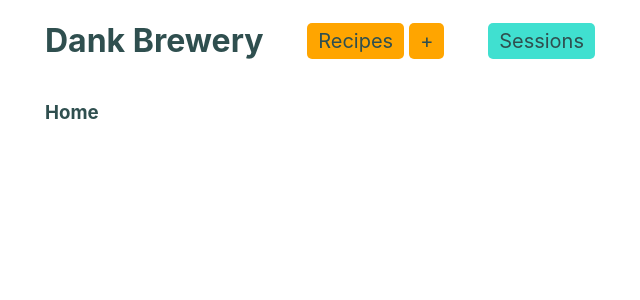
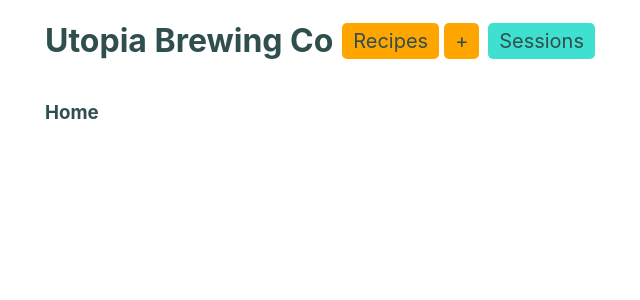
Before and after one commit to Jameson13B/utopia-brewing-journal, a React (Create React App) app: page / in a window 1280 px wide. Shown: the top 300 px of the page, without its empty margins (320-960 px from the left). Built offline with nearby package versions, Linux system fonts and the light colour scheme; no server answers; the database is empty.

Commit message:
Updated Name on home page

```diff
--- a/src/App.js
+++ b/src/App.js
@@ -35,7 +35,7 @@ class App extends React.Component {
       <div className="App">
         <Header>
           <Title to="/">
-            <h1>Dank Brewery</h1>
+            <h1>Utopia Brewing Co</h1>
           </Title>
           <div style={{}}>
             <NavBtn to="/recipes">Recipes</NavBtn>
```
